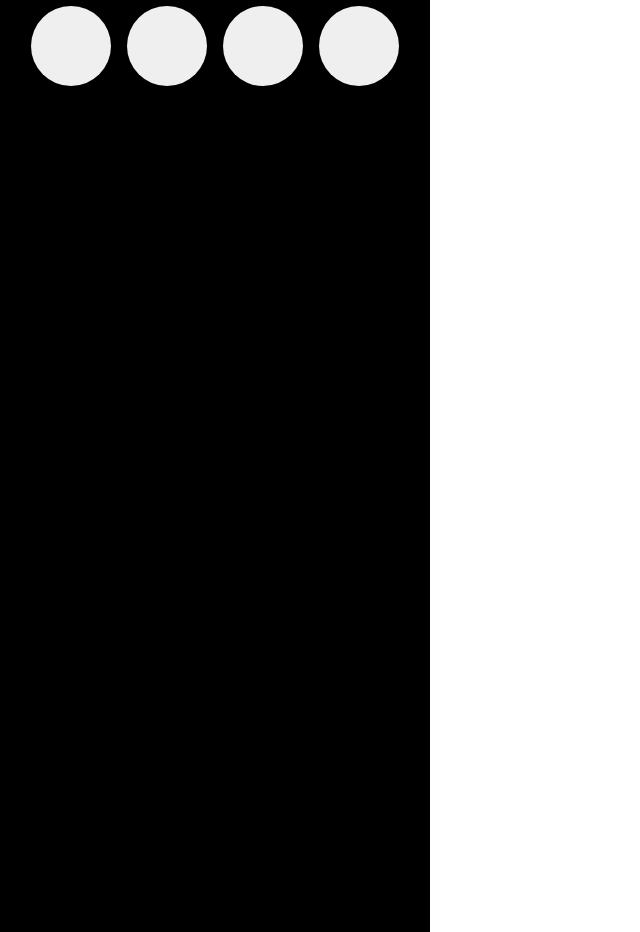
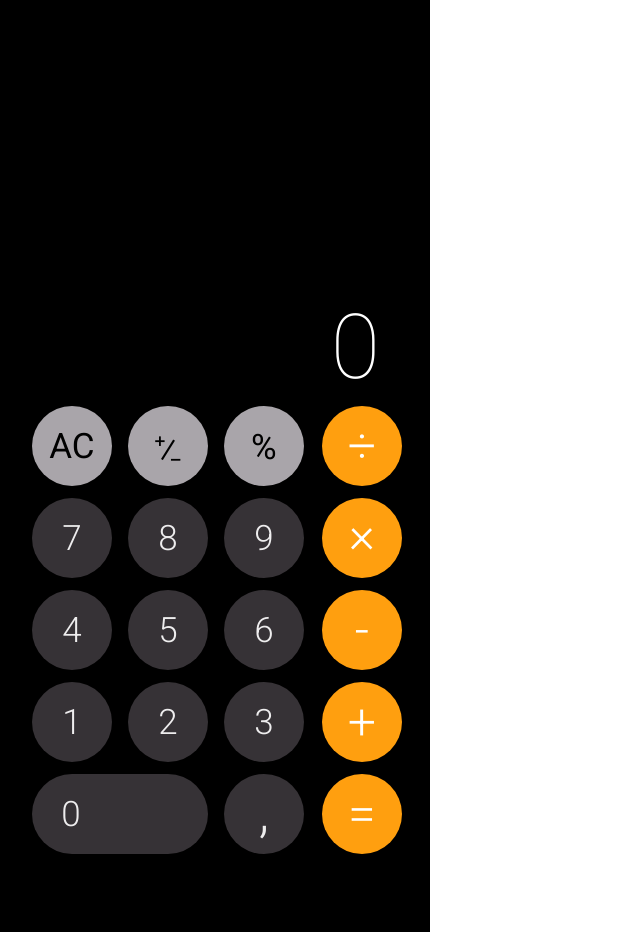
Before and after one commit to diophants/calculate, a plain HTML site: page index.html in a window 1280 px wide. Shown: the whole page, without its empty margins (0-640 px from the left). Drawn offline with Linux system fonts and the light colour scheme.

Commit message:
html/css

```diff
--- /dev/null
+++ b/calculate.css
@@ -0,0 +1,85 @@
+* {
+  padding: 0;
+  margin: 0;
+}
+button {
+  font-family: roboto, Helvetica, sans-serif;
+  font-weight: 300;
+  margin: 6px;
+  width: 80px;
+  height: 80px;
+  border: none;
+  border-radius: 40px;
+  font-size: 35px;
+}
+
+.display {
+  width: 430px;
+  height: 932px;
+  background-color: black;
+  text-align: center;
+}
+
+.result {
+  position: relative;
+  font-size: 90px;
+  height: 400px;
+  width: 100%;
+  color: white;
+  text-align: right;
+}
+.p-result {
+  font-family: roboto, Helvetica, sans-serif;
+  font-weight: 100;
+  position: absolute;
+  right: 0;
+  bottom: 0;
+  margin-right: 50px;
+}
+.inputs {
+  text-align: center;
+}
+.left-operators {
+  display: inline-block;
+  width: 67%;
+}
+.right-operators {
+  display: inline-block;
+  width: 21%;
+  vertical-align: top;
+}
+.right-operators button {
+  background-color: rgb(255, 159, 15);
+  color: white;
+  font-size: 50px;
+}
+
+.top-operators button {
+  font-weight: 400;
+  vertical-align: top;
+  background-color: rgb(169, 165, 170);
+}
+.numbers button {
+  background-color: rgb(54, 50, 54);
+  vertical-align: top;
+  color: rgb(238, 237, 238);
+}
+.plus-minus {
+  padding-top: 5px;
+  padding-right: 6px;
+  letter-spacing: -6px;
+}
+.percent {
+  padding-top: 3px;
+}
+.mult {
+  padding-bottom: 7px;
+}
+.zero {
+  padding-right: 98px;
+  width: 176px;
+}
+.comma {
+  font-size: 56px;
+  padding-bottom: 5px;
+}
--- a/index.html
+++ b/index.html
@@ -1,6 +1,7 @@
 <!DOCTYPE html>
 <html lang="en">
   <head>
+    <link rel="stylesheet" href="calculate.css">
     <meta charset="UTF-8" />
     <meta
       name="viewport"
@@ -20,33 +21,41 @@
       href="https://fonts.googleapis.com/css2?family=Manrope:wght@400;500;700&family=Montserrat:wght@400;700&family=Roboto:wght@100;300;400;500;700&display=swap"
       rel="stylesheet"
     />
-    <style>
-      * {
-        padding: 0;
-        margin: 0;
-      }
-      button {
-        margin: 6px;
-        width: 80px;
-        height: 80px;
-        border: none;
-        border-radius: 50%;
-      }
-      .display {
-        display: inline-block;
-        width: 430px;
-        height: 932px;
-        background-color: black;
-        text-align: center;
-      }
-    </style>
   </head>
   <body>
     <div class="display">
-      <button></button>
-      <button></button>
-      <button></button>
-      <button></button>
+      <div class="result">
+        <p class="p-result">0</p>
+      </div>
+      <div class="inputs">
+        <div class="left-operators">
+          <div class="top-operators">
+            <button>AC</button>
+            <button class="plus-minus">&#x207a;&#x2044;&#x208b;</button>
+            <button class="percent">%</button>
+          </div>
+          <div class="numbers">
+            <button>7</button>
+            <button>8</button>
+            <button>9</button>
+            <button>4</button>
+            <button>5</button>
+            <button>6</button>
+            <button>1</button>
+            <button>2</button>
+            <button>3</button>
+            <button class="zero">0</button>
+            <button class="comma">&#x2C</button>
+          </div>
+        </div>
+        <div class="right-operators">
+          <button>&#247</button>
+          <button class="mult">&times</button>
+          <button >-</button>
+          <button>+</button>
+          <button>=</button>
+        </div>
+      </div>
     </div>
   </body>
 </html>
```
